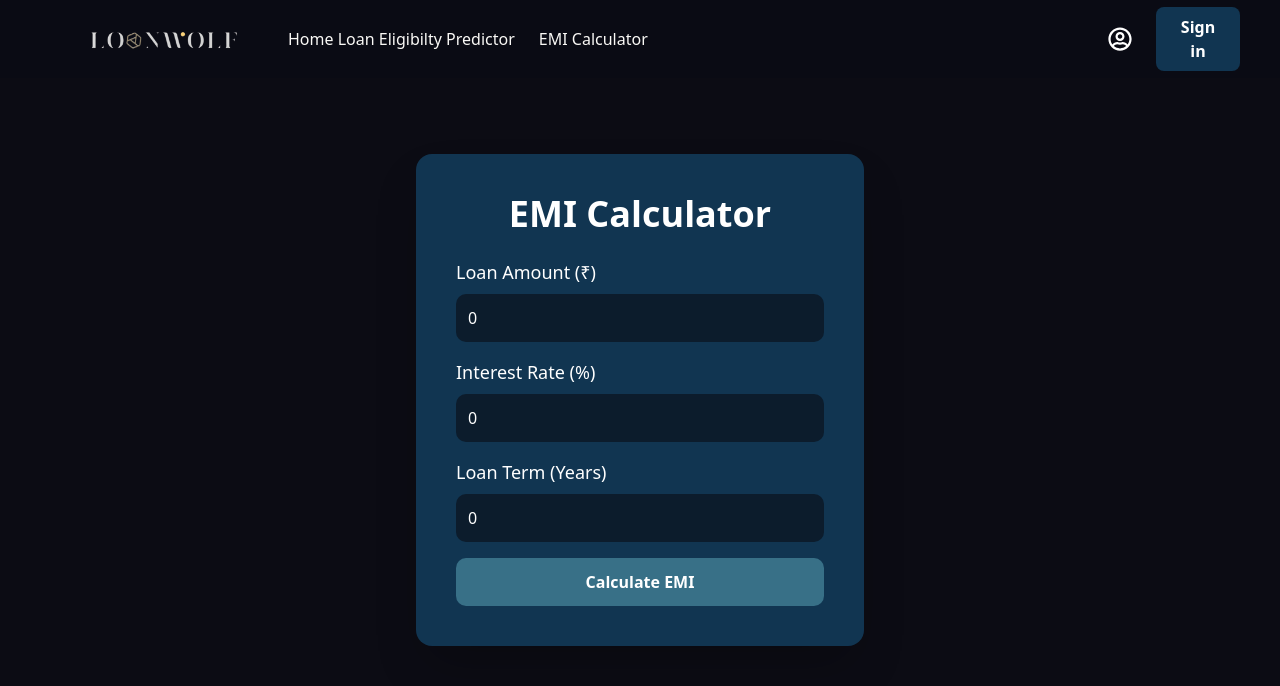
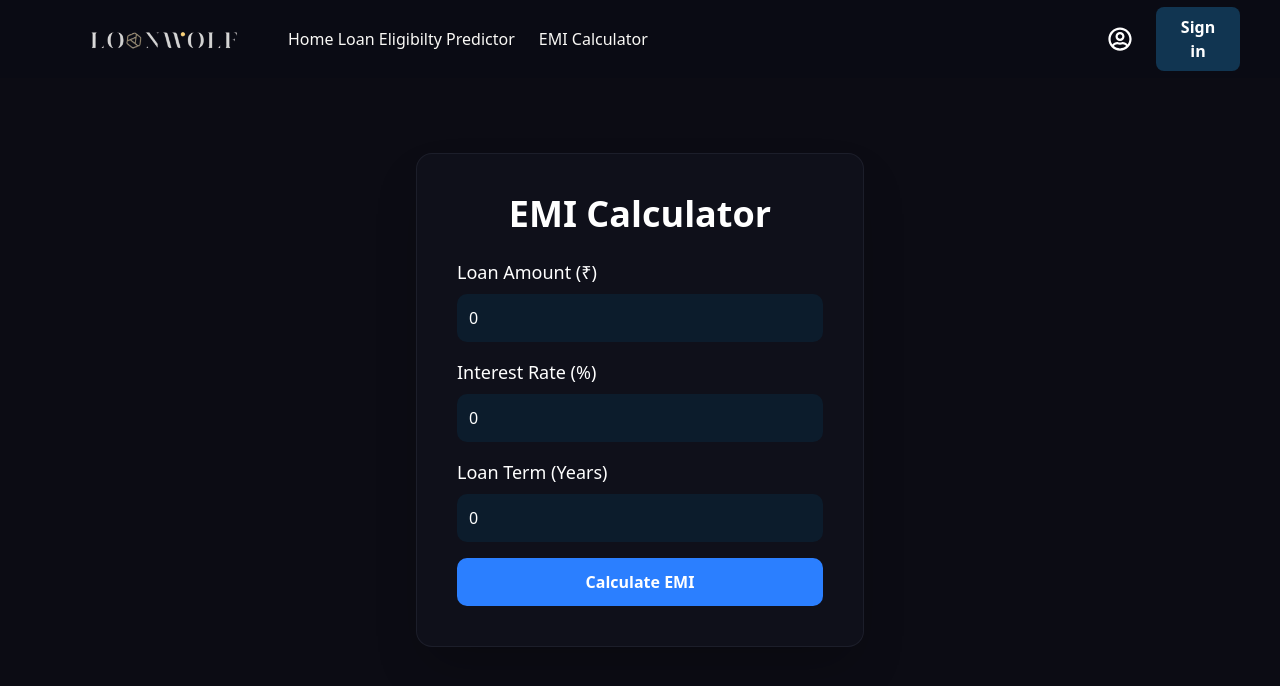
Before and after one commit to Sahilpatil135/Home-Loan-Eligibility-Prediction, a Next.js app in the folder client/: page /emi-calculator in a window 1280 px wide. Shown: the top 686 px of the page. Built offline with nearby package versions, Linux system fonts and the light colour scheme; no server answers.

Commit message:
Minor changes

```diff
--- a/client/src/app/emi-calculator/page.jsx
+++ b/client/src/app/emi-calculator/page.jsx
@@ -23,7 +23,7 @@ const page = () => {
 
   return (
     <div className="min-h-screen bg-[#0c0c14] flex justify-center items-center p-10">
-      <div className="bg-[#113551] p-10 rounded-2xl shadow-2xl max-w-md w-full text-white">
+      <div className="bg-[#0F101A] border border-[#939DB8]/10 p-10 rounded-2xl shadow-2xl max-w-md w-full text-white">
         <h2 className="text-4xl font-semibold mb-6 text-center">EMI Calculator</h2>
 
         <div className="mb-4">
@@ -61,7 +61,7 @@ const page = () => {
 
         <button
           onClick={calculateEMI}
-          className="w-full bg-[#387087] p-3 rounded-lg font-semibold hover:bg-[#0c1c2c] transition-all duration-300"
+          className="w-full bg-blue-500 p-3 rounded-lg font-semibold hover:bg-blue-600 transition-all duration-300"
         >
           Calculate EMI
         </button>
--- a/client/src/app/layout.js
+++ b/client/src/app/layout.js
@@ -15,7 +15,7 @@ const geistMono = Geist_Mono({
 });
 
 export const metadata = {
-  title: "Laiki Ahe ka Ghar Ghenyachi ?",
+  title: "LOANWOLF",
   description: "Generated by create next app",
 };
 
```
